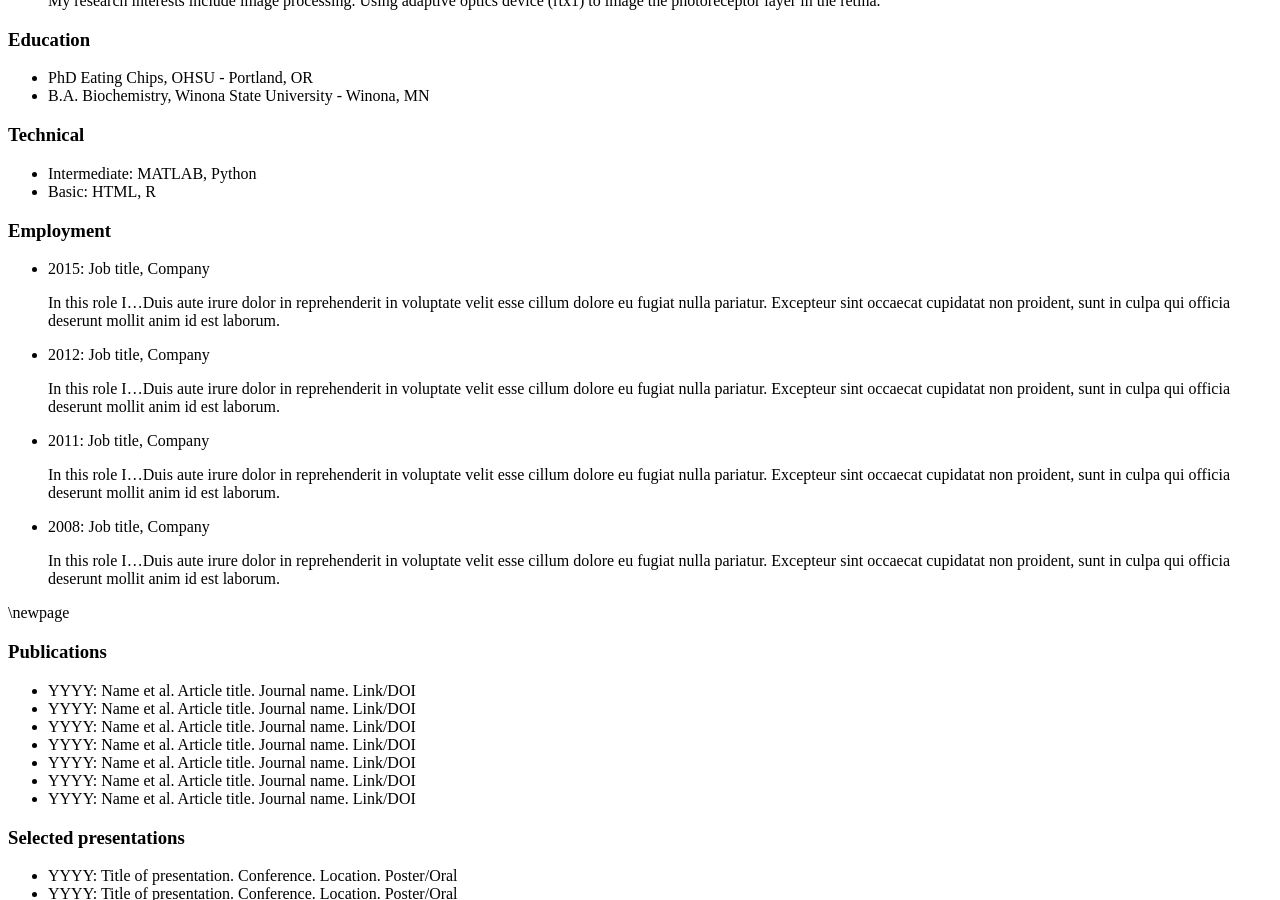
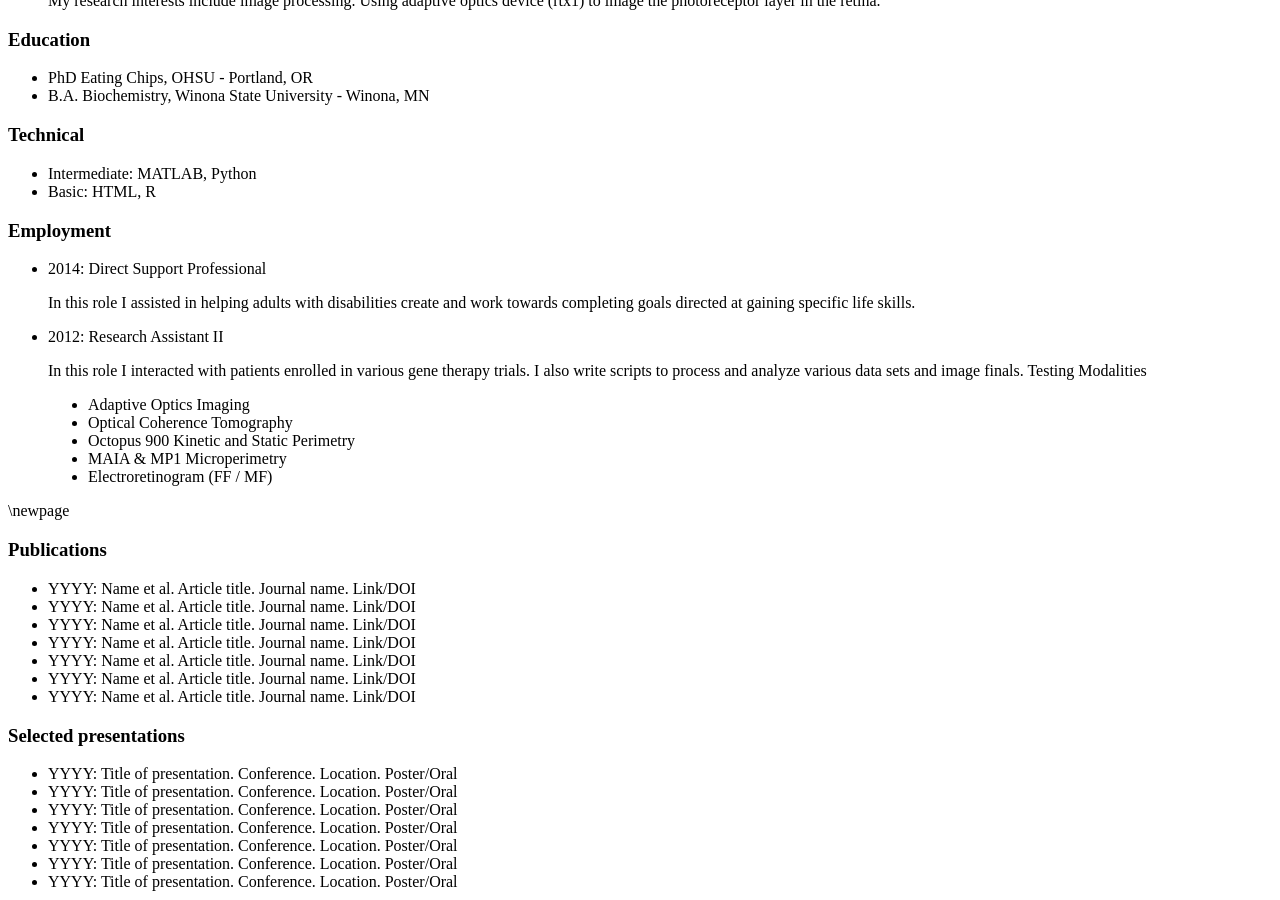
Before and after one commit to gharman07/gharman07.github.io, a Jekyll site: the page built from cv.md, in a window 1280 px wide and 900 px high, scrolled down 437 px. Built offline with Jekyll 4.4.1, drawn with Linux system fonts in a browser that asks for light colours.

Commit message:
Update CV 3

```diff
--- a/cv.md
+++ b/cv.md
@@ -26,21 +26,19 @@ title: CV
 
 ### Employment
 
-- 2015: Job title, Company
+- 2014: Direct Support Professional
 
-> In this role I...Duis aute irure dolor in reprehenderit in voluptate velit esse cillum dolore eu fugiat nulla pariatur. Excepteur sint occaecat cupidatat non proident, sunt in culpa qui officia deserunt mollit anim id est laborum.
+> In this role I assisted in helping adults with disabilities create and work towards completing goals directed at gaining specific life skills.
 
-- 2012: Job title, Company
+- 2012: Research Assistant II
 
-> In this role I...Duis aute irure dolor in reprehenderit in voluptate velit esse cillum dolore eu fugiat nulla pariatur. Excepteur sint occaecat cupidatat non proident, sunt in culpa qui officia deserunt mollit anim id est laborum.
-
-- 2011: Job title, Company
-
-> In this role I...Duis aute irure dolor in reprehenderit in voluptate velit esse cillum dolore eu fugiat nulla pariatur. Excepteur sint occaecat cupidatat non proident, sunt in culpa qui officia deserunt mollit anim id est laborum.
-
-- 2008: Job title, Company
-
-> In this role I...Duis aute irure dolor in reprehenderit in voluptate velit esse cillum dolore eu fugiat nulla pariatur. Excepteur sint occaecat cupidatat non proident, sunt in culpa qui officia deserunt mollit anim id est laborum.
+> In this role I interacted with patients enrolled in various gene therapy trials.  I also write scripts to process and analyze various data sets and image finals.
+> Testing Modalities
+- Adaptive Optics Imaging
+- Optical Coherence Tomography
+- Octopus 900 Kinetic and Static Perimetry
+- MAIA & MP1 Microperimetry
+- Electroretinogram (FF / MF)
 
 \newpage
 
```
